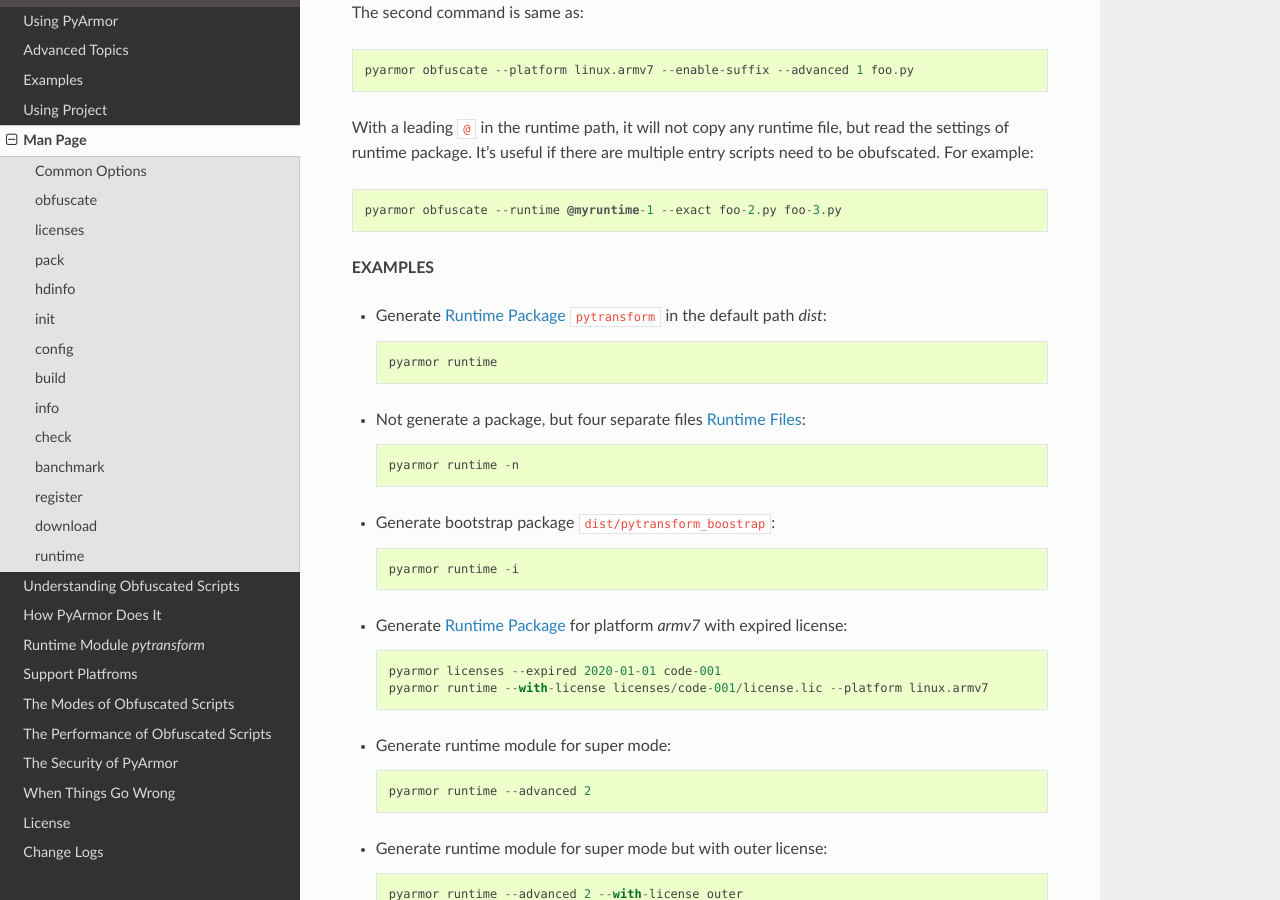
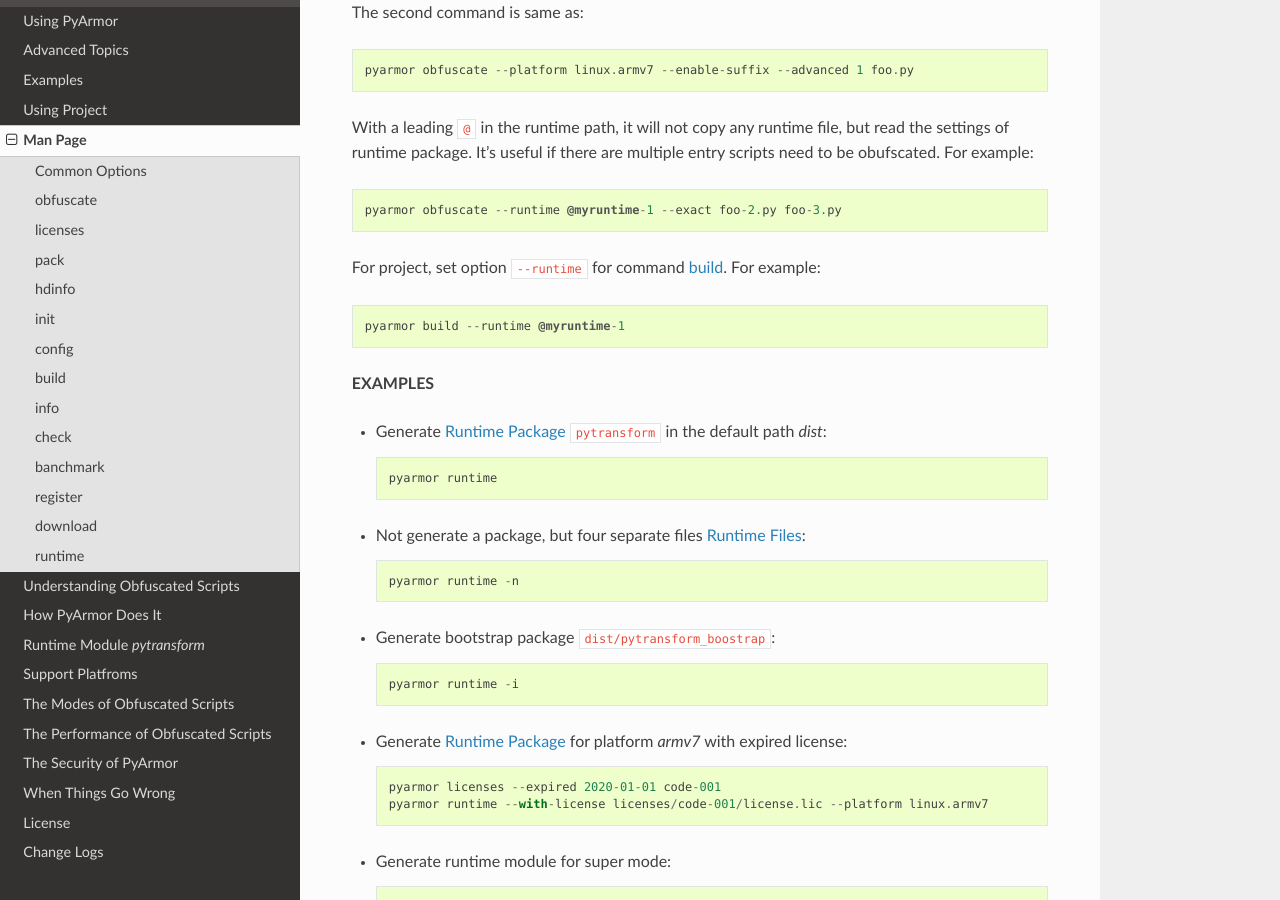
Before and after one commit to dashingsoft/pyarmor, a Sphinx documentation site: the page built from docs/man.rst, in a window 1280 px wide and 900 px high, scrolled down 29320 px. Built offline with Sphinx 7.4.7 and the Read the Docs theme 2.0.0, drawn with Linux system fonts in a browser that asks for light colours.

Commit message:
Add note for runtime command

```diff
--- a/docs/man.rst
+++ b/docs/man.rst
@@ -1112,6 +1112,10 @@
 
     pyarmor obfuscate --runtime @myruntime-1 --exact foo-2.py foo-3.py
 
+For project, set option ``--runtime`` for command :ref:`build`. For example::
+
+    pyarmor build --runtime @myruntime-1
+
 **EXAMPLES**
 
 * Generate :ref:`runtime package` ``pytransform`` in the default path `dist`::
```
